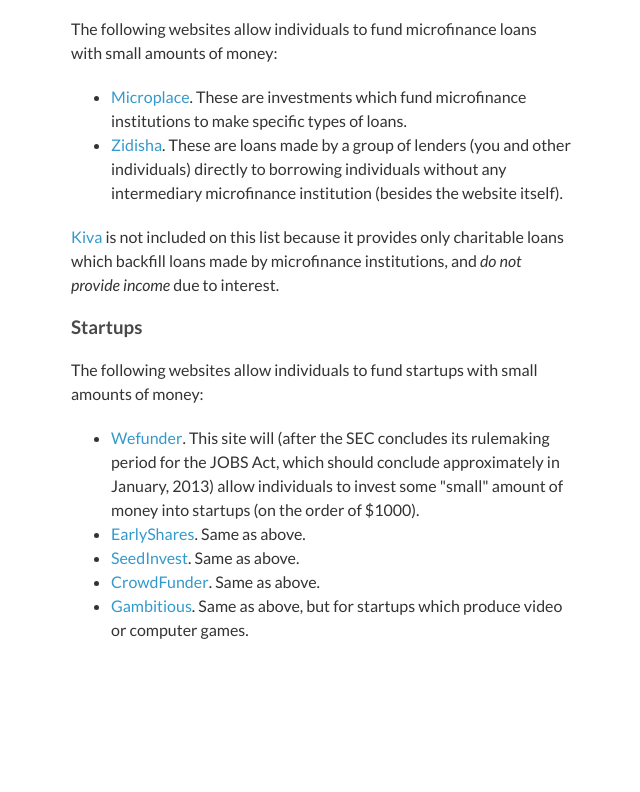
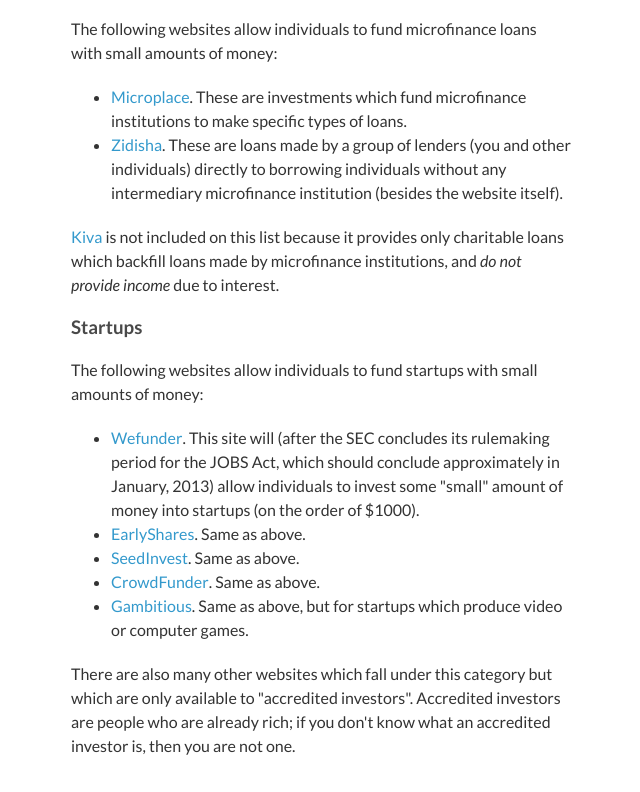
Before and after one commit to jfinkels/socialinvesting, a plain HTML site: page index.html in a window 1280 px wide. Shown: the part 3680-4472 px from the top of the page, without its empty margins (499-1139 px from the left). Before the commit the page ends 4392 px from the top, so only its background shows below. Drawn offline with Linux system fonts and the light colour scheme.

Commit message:
Adds note about other crowdfunding startup sites

```diff
--- a/index.html
+++ b/index.html
@@ -211,6 +211,11 @@
 <li><a href="https://gambitious.com/">Gambitious</a>. Same as above, but for startups which produce video or
 computer games.</li>
 </ul>
+
+<p>There are also many other websites which fall under this category but which are only available to
+"accredited investors". Accredited investors are people who are already rich; if you don't know what an
+accredited investor is, then you are not one.</p>
+
       </section>
       <footer>
         <p>Copyright 2012, 2013 <a href="mailto:jeffrey.finkelstein@gmail.com">Jeffrey Finkelstein.</a></p>
```
